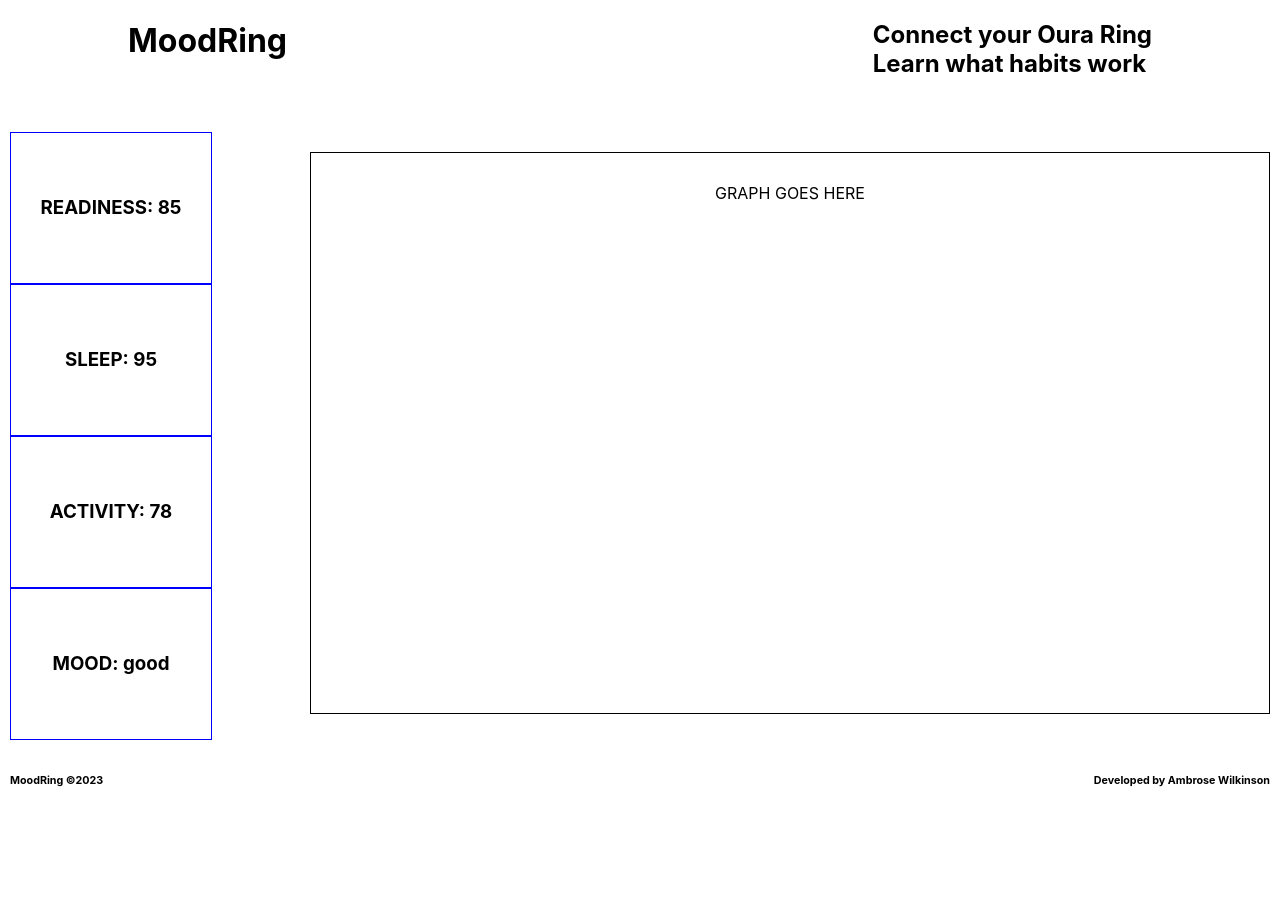
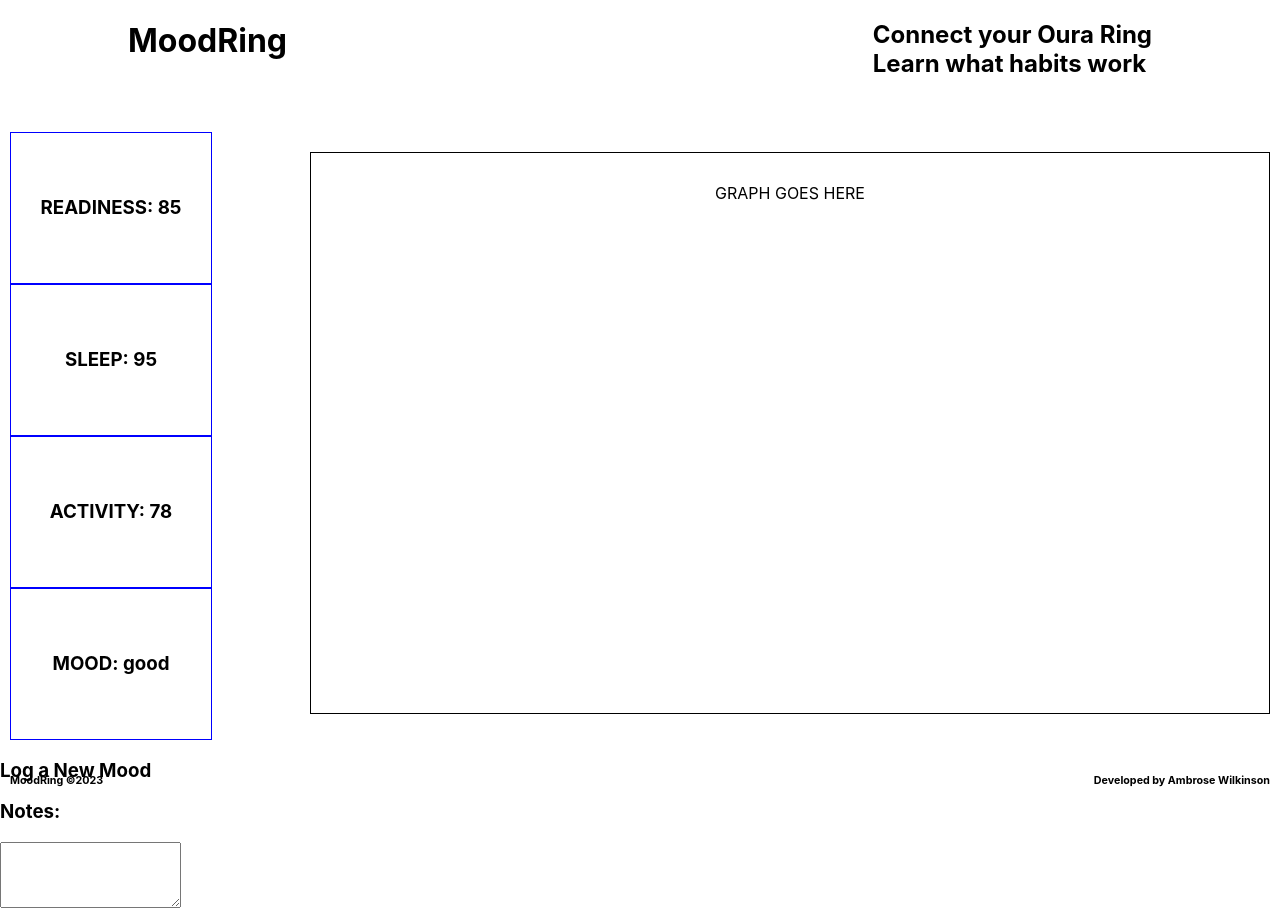
Before and after one commit to a-breezy/moodring, a React (Create React App) app in the folder client/: page / in a window 1280 px wide. Before the commit the page ends 800 px from the top, so only its background shows below. Built offline with nearby package versions, Linux system fonts and the light colour scheme; a web font is replaced by a local one.

Commit message:
started on skeleton for logging new mood

```diff
--- a/client/src/App.js
+++ b/client/src/App.js
@@ -3,6 +3,7 @@ import "./App.css";
 import Header from "./components/Header";
 import Footer from "./components/Footer";
 import MoodStats from "./components/MoodStats";
+import LogMood from "./components/LogMood";
 
 function App() {
 	return (
@@ -11,6 +12,7 @@ function App() {
 			{/* This area will render with react router to provide routes to various pages */}
 			<div>
 				<MoodStats />
+				<LogMood />
 			</div>
 			<Footer></Footer>
 		</div>
--- /dev/null
+++ b/client/src/components/LogMood/index.js
@@ -0,0 +1,19 @@
+import React from "react";
+
+// this component taks the user's data from oura and adds a mood and description to it
+function LogMood() {
+	return (
+		<div className="log-mood-container">
+			<div className="mood-select">
+				<h3>Log a New Mood</h3>
+				{/* insert a drop down menu here */}
+			</div>
+            <div className="notes">
+                <h3>Notes:</h3>
+                <textarea rows="4"></textarea>
+            </div>
+		</div>
+	);
+}
+
+export default LogMood;
--- a/client/src/components/MoodStats/index.js
+++ b/client/src/components/MoodStats/index.js
@@ -10,7 +10,6 @@ function MoodStats() {
 	};
 
 	return (
-		<div>
 		<div className="flex-container">
 			<div>
 				<div className="stats-container">
@@ -36,10 +35,7 @@ function MoodStats() {
 				>
 					GRAPH GOES HERE
 				</div>
-					{stats && (
-						<div className="stats">STATS THAT APPEAR ON MOUSE OVER</div>
-					)}
-				</div>
+				{stats && <div className="stats">STATS THAT APPEAR ON MOUSE OVER</div>}
 			</div>
 		</div>
 	);
```
Lines whose indentation alone changed are shown as unchanged.
